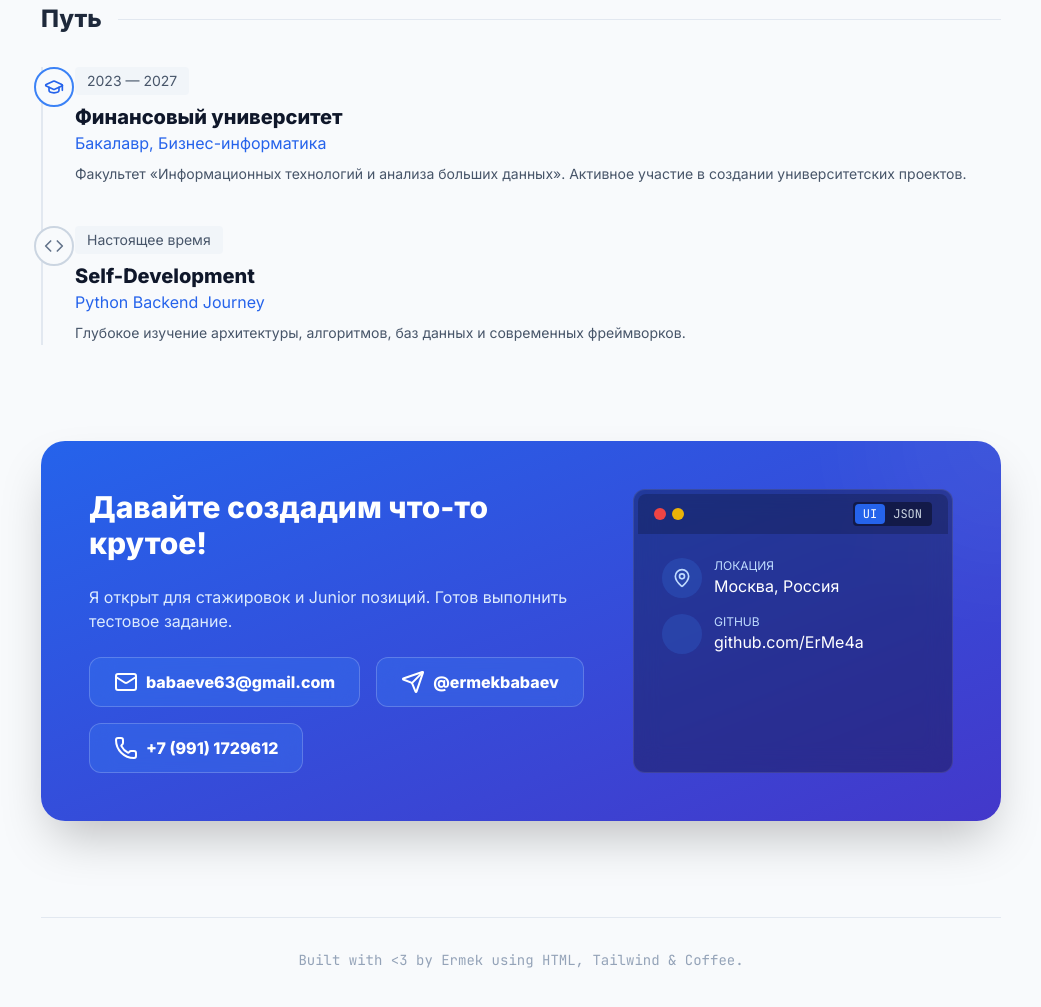
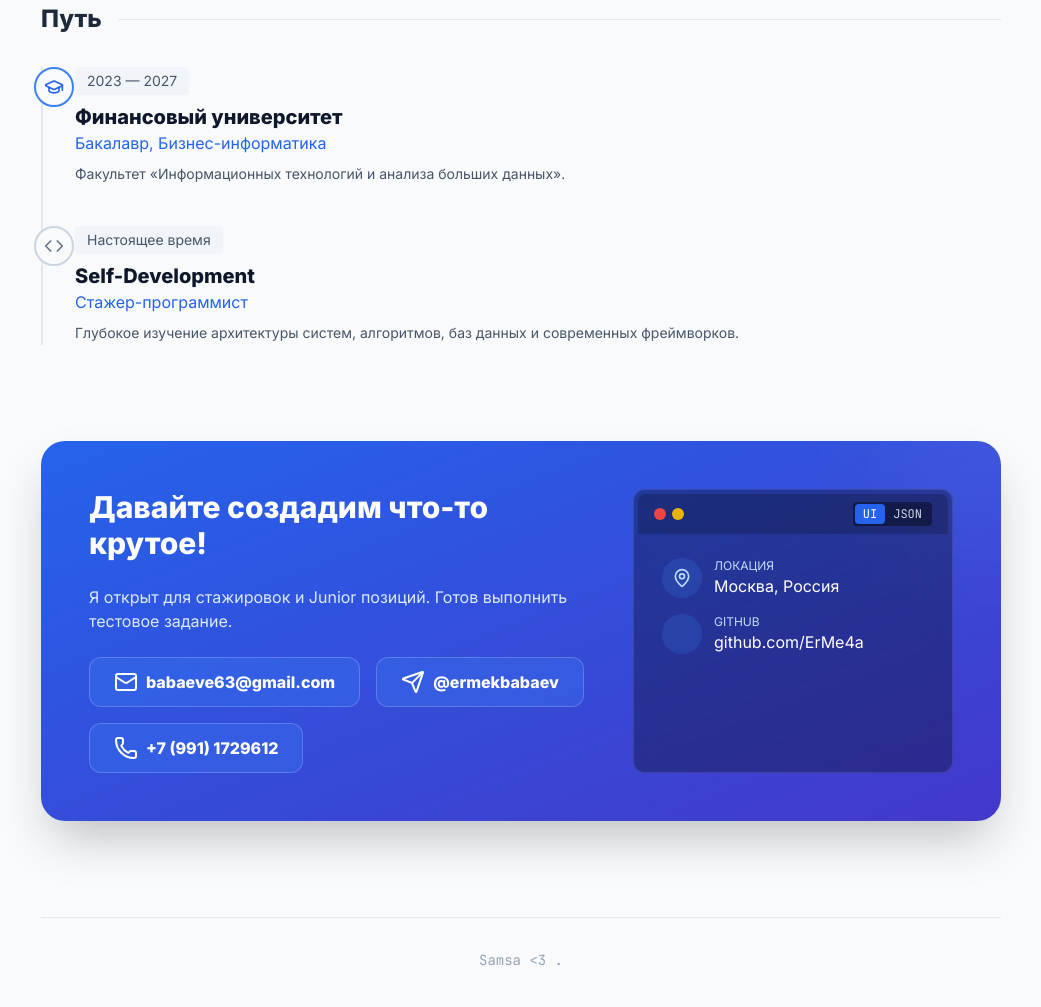
Before and after one commit to ErMe4a/resume, a plain HTML site: page index.html in a window 1280 px wide. Shown: the part 1376-2383 px from the top of the page, without its empty margins (119-1160 px from the left). Drawn offline with nearby package versions, Linux system fonts and the light colour scheme; some icons are missing.

Commit message:
Update index.html

```diff
--- a/index.html
+++ b/index.html
@@ -260,7 +260,7 @@
                         <h3 class="text-xl font-bold text-slate-900 dark:text-white">Финансовый университет</h3>
                         <p class="text-blue-600 dark:text-dev-neon font-medium">Бакалавр, Бизнес-информатика</p>
                         <p class="text-slate-600 dark:text-slate-400 mt-2 text-sm leading-relaxed">
-                            Факультет «Информационных технологий и анализа больших данных». Активное участие в создании университетских проектов.
+                            Факультет «Информационных технологий и анализа больших данных».
                         </p>
                     </div>
                 </div>
@@ -272,9 +272,9 @@
                     <div>
                         <span class="inline-block px-3 py-1 rounded bg-slate-100 dark:bg-slate-800 text-sm font-medium text-slate-600 dark:text-slate-400 mb-2">Настоящее время</span>
                         <h3 class="text-xl font-bold text-slate-900 dark:text-white">Self-Development</h3>
-                        <p class="text-blue-600 dark:text-dev-neon font-medium">Python Backend Journey</p>
+                        <p class="text-blue-600 dark:text-dev-neon font-medium">Стажер-программист</p>
                         <p class="text-slate-600 dark:text-slate-400 mt-2 text-sm leading-relaxed">
-                            Глубокое изучение архитектуры, алгоритмов, баз данных и современных фреймворков.
+                            Глубокое изучение архитектуры систем, алгоритмов, баз данных и современных фреймворков.
                         </p>
                     </div>
                 </div>
@@ -356,7 +356,7 @@
         </section>
 
         <footer class="text-center text-slate-400 text-sm font-mono border-t border-slate-200 dark:border-slate-800 pt-8">
-            <p>Built with &lt;3 by Ermek using HTML, Tailwind & Coffee.</p>
+            <p>Samsa &lt;3 .</p>
         </footer>
     </main>
 
```
